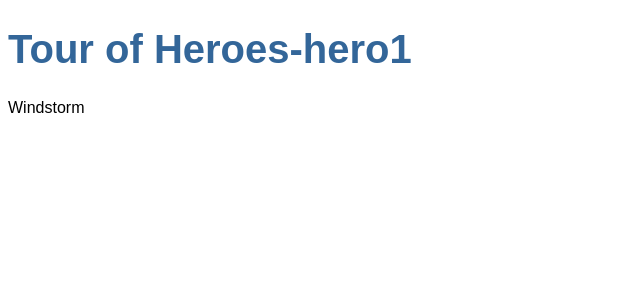
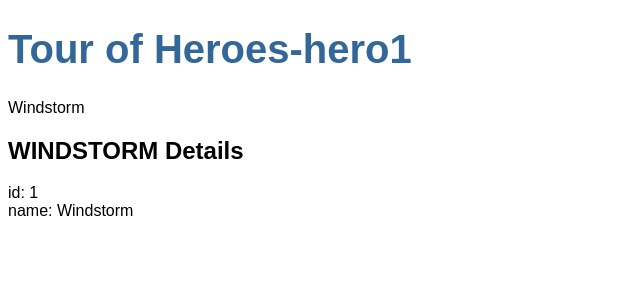
Before and after one commit to vickyuan/angular-tour-of-heroes, an Angular app: page /heroes in a window 1280 px wide. Shown: the top 300 px of the page, without its empty margins (0-640 px from the left). Built offline with nearby package versions, Linux system fonts and the light colour scheme.

Commit message:
hero1-2[interface]:ts创建interface, component导入并调用

```diff
--- /dev/null
+++ b/src/app/hero.ts
@@ -0,0 +1,4 @@
+export interface Hero {
+    id: number;
+    name: string;
+}
--- a/src/app/heroes/heroes.component.html
+++ b/src/app/heroes/heroes.component.html
@@ -1 +1,4 @@
 {{heroprop}}
+<h2>{{heroitf.name|uppercase}} Details</h2>
+<div><span>id: </span>{{heroitf.id}}</div>
+<div><span>name: </span>{{heroitf.name}}</div>
--- a/src/app/heroes/heroes.component.ts
+++ b/src/app/heroes/heroes.component.ts
@@ -1,4 +1,5 @@
 import { Component, OnInit } from '@angular/core';
+import { Hero } from '../hero';
 
 @Component({
   selector: 'app-heroes',
@@ -7,6 +8,10 @@ import { Component, OnInit } from '@angular/core';
 })
 export class HeroesComponent implements OnInit {
   heroprop = 'Windstorm';
+  heroitf: Hero = {
+    id: 1,
+    name: 'Windstorm'
+  };
 
   constructor() { }
 
```
